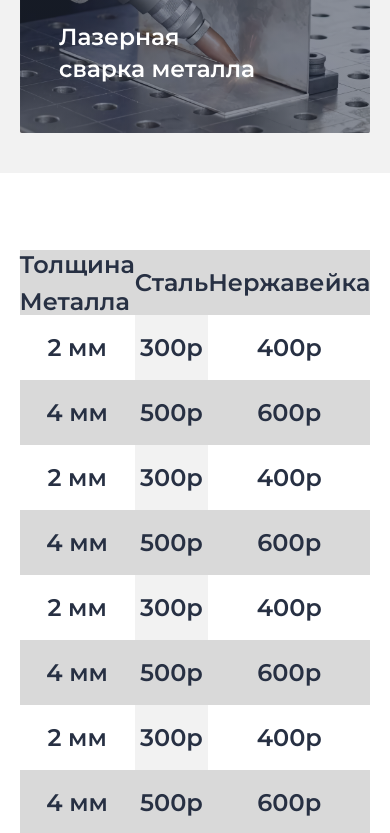
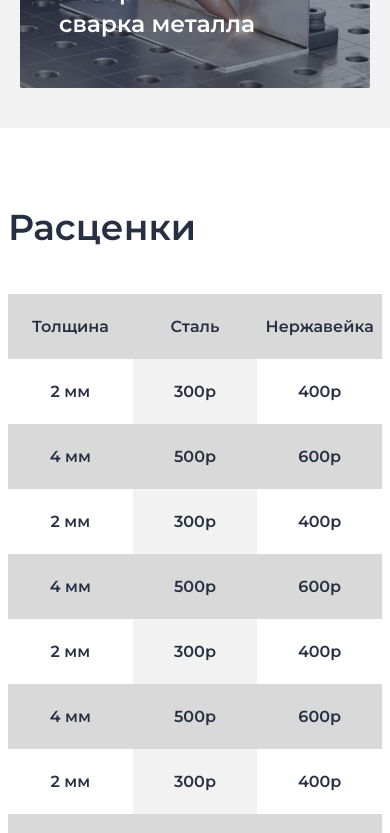
Before and after one commit to Lyaguh21/Lazer-161, a Next.js app: page / in a window 390 px wide. Shown: the part 1980-2813 px from the top of the page. Built offline with nearby package versions, Linux system fonts and the light colour scheme.

Commit message:
end dev  all section

```diff
--- a/src/app/components/EquipmentSection/EquipmentSection.tsx
+++ b/src/app/components/EquipmentSection/EquipmentSection.tsx
@@ -4,7 +4,7 @@ export default function EquipmentSection() {
   return (
     <section className="flex justify-center w-full font-montserrat mb-[44px] bg-gray px-[20px] bigPhone:px-[42px] hd:px-0">
       <div className="w-[1200px] pt-[75px]  ">
-        <h2 className="font-semibold text-fontMain text-[36px] leading-[44px] mb-[90px]">
+        <h2 className="font-semibold text-fontMain text-[36px] leading-[44px] mb-[45px] bigPhone:mb-[90px]">
           Наше оборудование
         </h2>
         <div className="flex-wrap flex hd:flex-nowrap gap-[20px] hd:gap-[40px] w-full justify-between">
--- a/src/app/components/ExampleWork/ExampleSection.tsx
+++ b/src/app/components/ExampleWork/ExampleSection.tsx
@@ -4,7 +4,7 @@ export default function ExampleSection() {
   return (
     <section className="flex justify-center mb-[130px] px-[20px] bigPhone:px-[42px] hd:px-0">
       <div className="w-[1200px] flex flex-col justify-between font-montserrat">
-        <h2 className="text-fontMain font-semibold leading-[44px] text-[36px] mb-[110px]">
+        <h2 className="text-fontMain font-semibold leading-[44px] text-[36px] mb-[45px] bigPhone:mb-[90px]">
           Примеры выполненных заказов
         </h2>
 
--- a/src/app/components/ServicesSection/ServicesSection.tsx
+++ b/src/app/components/ServicesSection/ServicesSection.tsx
@@ -2,7 +2,7 @@ export default function ServicesSection() {
   return (
     <section className="flex justify-center w-full font-montserrat  bg-gray px-[20px] bigPhone:px-[42px] hd:px-0">
       <div className="w-[1200px] pt-[75px] pb-[40px] ">
-        <h2 className="font-semibold text-fontMain text-[36px] leading-[44px] mb-[90px]">
+        <h2 className="font-semibold text-fontMain text-[36px] leading-[44px] mb-[45px] bigPhone:mb-[90px]">
           Услуги производства
         </h2>
         <div className="flex-wrap flex hd:flex-nowrap gap-[20px] hd:gap-[40px] w-full justify-center hd:justify-between">
--- a/src/app/components/TableSection/GridChild.tsx
+++ b/src/app/components/TableSection/GridChild.tsx
@@ -12,7 +12,7 @@ export default function GridChild({
       className=" flex items-center justify-center bg-bgTable w-auto h-[65px]"
       style={{ background: center ? "#F2F2F2" : odd ? "#D9D9D9" : "#FFF" }}
     >
-      <h2 className="text-fontMain font-semibold text-[24px] leading-[37px]">
+      <h2 className="text-fontMain font-semibold text-[16px] sm:text-[18px] text-nowrap tablet:text-[24px] leading-[37px]">
         {text}
       </h2>
     </div>
--- a/src/app/components/TableSection/TableSection.tsx
+++ b/src/app/components/TableSection/TableSection.tsx
@@ -2,9 +2,18 @@ import GridChild from "./GridChild";
 
 export default function TableSection() {
   return (
-    <section className="flex justify-center w-full font-montserrat  bg-white px-[20px] bigPhone:px-[42px] hd:px-0 py-[77px]">
-      <div className="grid grid-cols-[repeat(3,1fr)] grid-rows-[repeat(12,1fr)] gap-y-0 gap-x-0  w-[1200px]">
+    <section className="flex justify-center w-full font-montserrat  bg-white px-[8px] bigPhone:px-[42px] hd:px-0 py-[77px]">
+      <div className="w-[1200px]">
+        <h2 className="font-semibold text-fontMain text-[36px]  leading-[44px] mb-[45px] bigPhone:mb-[90px]">
+          Расценки
+        </h2>
+        <div className="grid grid-cols-[repeat(3,1fr)] grid-rows-[repeat(12,1fr)] gap-y-0 gap-x-0  ">
+          <div className="sm:hidden">
+            <GridChild text="Толщина" odd={true} />
+          </div>
+          <div className="hidden sm:block">
             <GridChild text="Толщина Металла" odd={true} />
+          </div>
           <GridChild text="Сталь" odd={true} />
           <GridChild text="Нержавейка" odd={true} />
 
@@ -52,6 +61,7 @@ export default function TableSection() {
           <GridChild text="300р" center={true} />
           <GridChild text="400р" />
         </div>
+      </div>
     </section>
   );
 }
```
Lines whose indentation alone changed are shown as unchanged.
